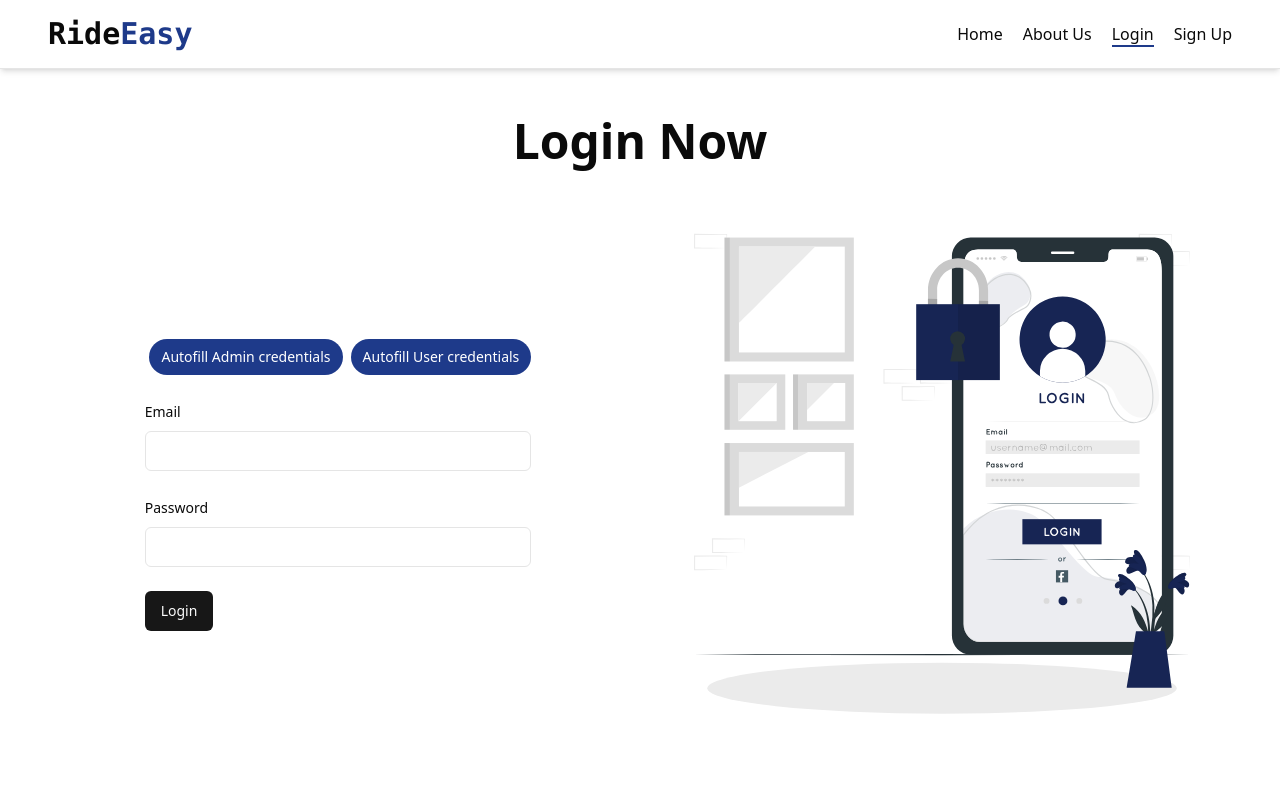
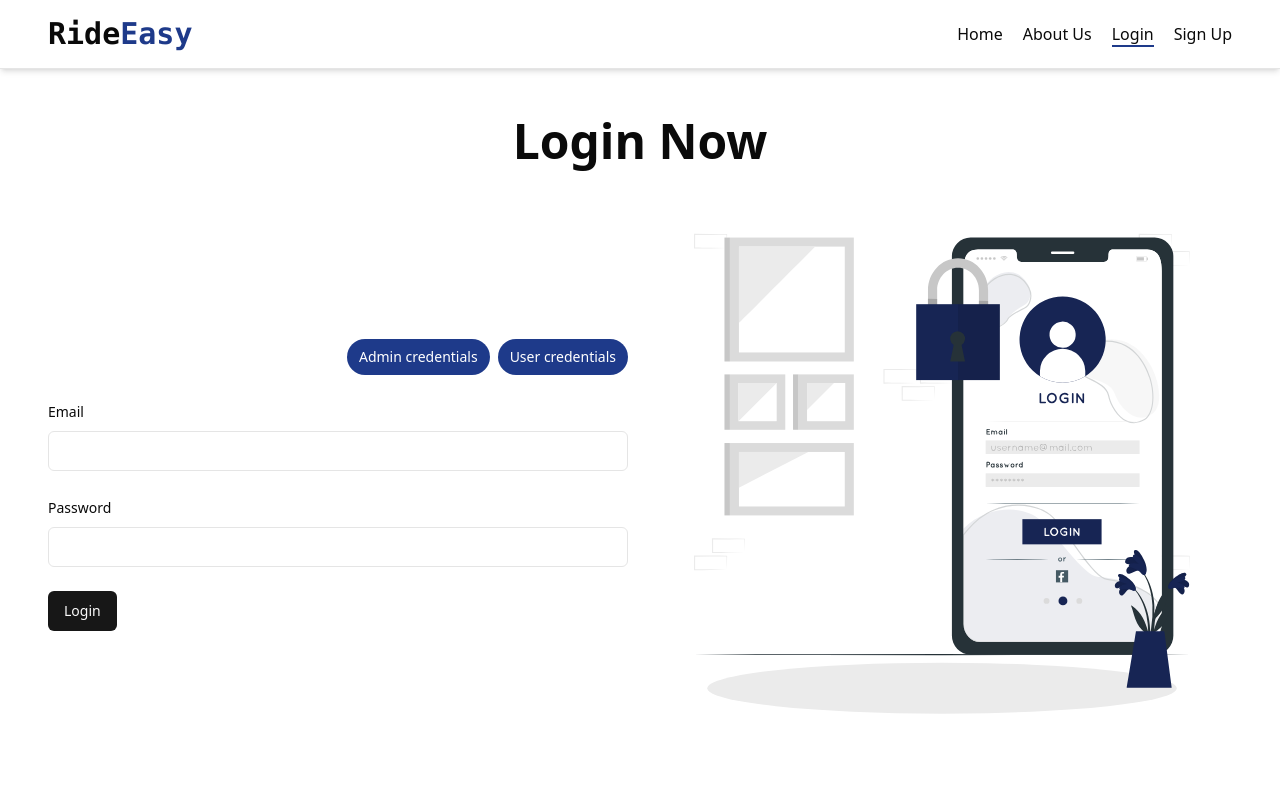
Before and after one commit to imtiazsakib15/bike-rental-service-client, a React (Vite) app: page /auth/login in a window 1280 px wide. Shown: the top 800 px of the page. Built offline with nearby package versions, Linux system fonts and the light colour scheme.

Commit message:
login page updated with auto login functionalities

```diff
--- /dev/null
+++ b/src/constants/loginCredentials.constants.ts
@@ -0,0 +1,10 @@
+export type TCredentials = { email: string; password: string };
+
+export const adminCredentials: TCredentials = {
+  email: "admin@gmail.com",
+  password: "admin123",
+};
+export const userCredentials: TCredentials = {
+  email: "user@gmail.com",
+  password: "user123",
+};
--- a/src/pages/Login.tsx
+++ b/src/pages/Login.tsx
@@ -14,6 +14,11 @@ import { Loader2 } from "lucide-react";
 import InputField from "@/components/custom/FormFields/InputField";
 import { useNavigate } from "react-router-dom";
 import loginImage from "@/assets/svg/login.svg";
+import {
+  adminCredentials,
+  TCredentials,
+  userCredentials,
+} from "@/constants/loginCredentials.constants";
 
 const Login = () => {
   const form = useForm<z.infer<typeof LOGIN_FORM_SCHEMA>>({
@@ -44,6 +49,11 @@ const Login = () => {
     }
   };
 
+  const handleAutofillCredentials = (credentials: TCredentials) => {
+    form.setValue("email", credentials.email);
+    form.setValue("password", credentials.password);
+  };
+
   return (
     <Container>
       <div className="py-6 sm:py-8 lg:py-12">
@@ -53,16 +63,19 @@ const Login = () => {
 
         <div className="md:grid md:grid-cols-2 md:gap-6 md:items-center mt-5">
           <Form {...form}>
-            <form
-              onSubmit={form.handleSubmit(onSubmit)}
-              className="sm:w-2/3 space-y-6 mx-auto"
-            >
+            <form onSubmit={form.handleSubmit(onSubmit)} className="space-y-6">
               <div className="flex justify-end gap-2 pt-5 text-white text-xs sm:text-sm font-medium">
-                <button className="bg-blue-900 px-3 py-2 rounded-full">
-                  Autofill Admin credentials
+                <button
+                  onClick={() => handleAutofillCredentials(adminCredentials)}
+                  className="bg-blue-900 px-3 py-2 rounded-full"
+                >
+                  Admin credentials
                 </button>
-                <button className="bg-blue-900 px-3 py-2 rounded-full">
-                  Autofill User credentials
+                <button
+                  onClick={() => handleAutofillCredentials(userCredentials)}
+                  className="bg-blue-900 px-3 py-2 rounded-full"
+                >
+                  User credentials
                 </button>
               </div>
               <InputField control={form.control} name="email" label="Email" />
@@ -84,6 +97,8 @@ const Login = () => {
               )}
             </form>
           </Form>
+
+          {/* Login Image */}
           <img className="hidden md:block" src={loginImage} alt="Login" />
         </div>
       </div>
```
Also changed, not shown: 1 other file (tests, documents, lock files or other folders).
